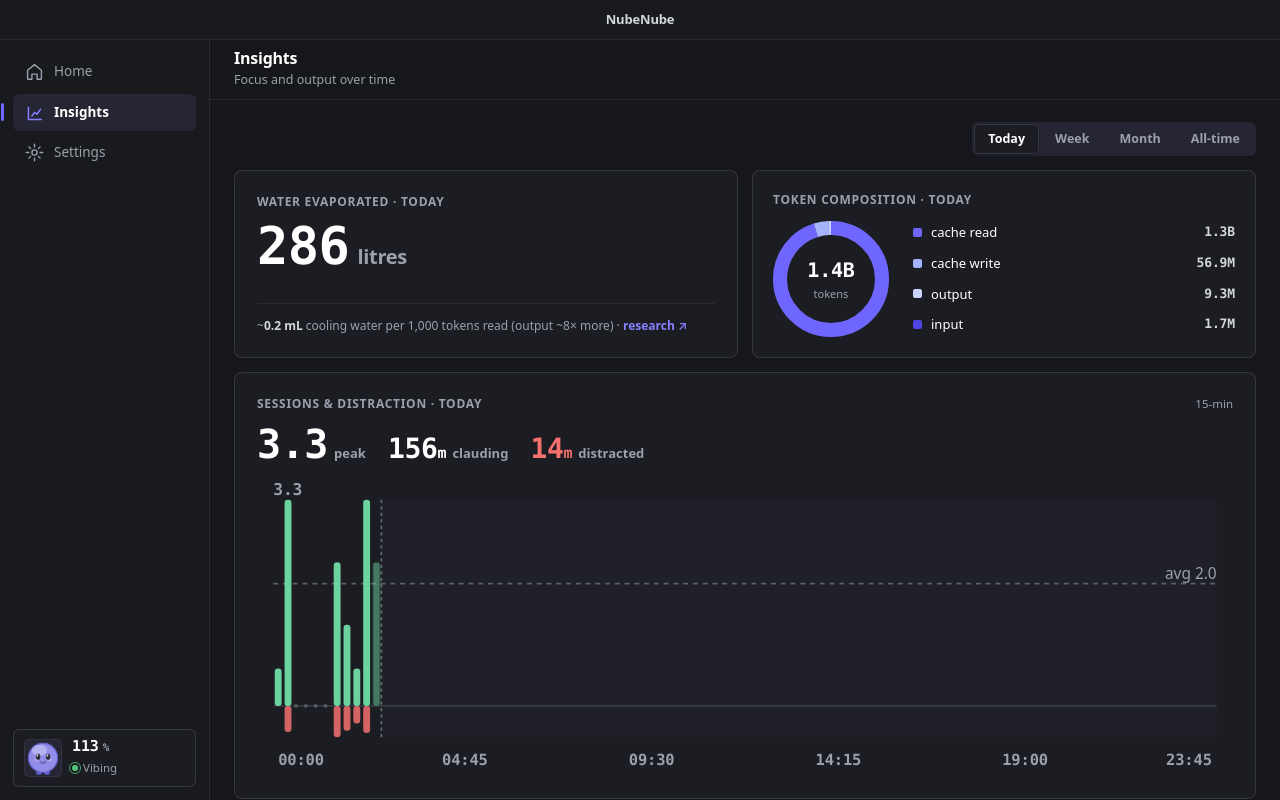
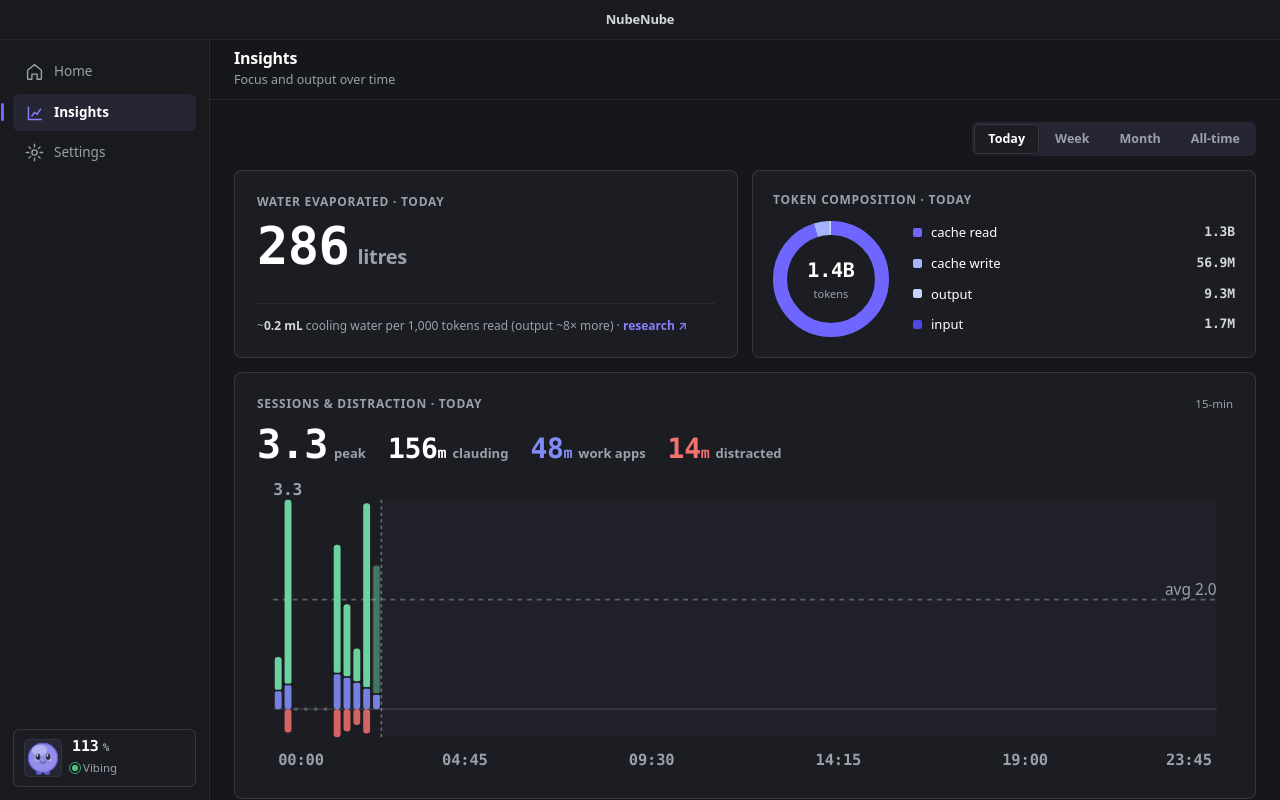
Before and after one commit to algebananazzzzz/nubenube, a React (Vite) app: page / in a window 1280 px wide. Both pictures are taken after a click on the button "View insights". Built offline with nearby package versions, Linux system fonts and the light colour scheme.

Commit message:
feat(work-apps): stack work under Claude in the Insights graph + work stat
Change-Id: I6e7d8f8ce3ed526de71fe3e6d96591ecb66b363b

```diff
--- a/src/pages/Insights.tsx
+++ b/src/pages/Insights.tsx
@@ -77,10 +77,12 @@ function SessionGraph({ series, dark, avg, bucketSecs }: { series: SessionPoint[
   const innerW = W - padL - padR, innerH = H - padT - padB
   const n = series.length
   const fracOf = (p: SessionPoint) => (p.present && bucketSecs > 0 ? Math.min(1, (p.distractSecs ?? 0) / bucketSecs) : 0)
-  const maxBar = Math.max(0.001, ...series.map((p) => p.avg))
+  const workFracOf = (p: SessionPoint) => (p.present && bucketSecs > 0 ? Math.min(1, (p.workSecs ?? 0) / bucketSecs) : 0)
+  const maxBar = Math.max(0.001, ...series.map((p) => p.avg)) // sessions peak → tier color + label
+  const maxUp = Math.max(0.001, ...series.map((p) => p.avg + workFracOf(p))) // stacked: work + sessions
   const maxFrac = Math.max(0, ...series.map(fracOf)) // 0..1
-  const pps = innerH / (maxBar + Math.max(maxFrac, 0.0001)) // shared pixels-per-unit
-  const topH = maxBar * pps
+  const pps = innerH / (maxUp + Math.max(maxFrac, 0.0001)) // shared pixels-per-unit
+  const topH = maxUp * pps
   const botH = innerH - topH
   const centerY = padT + topH
   const baseY = padT + innerH
@@ -121,20 +123,25 @@ function SessionGraph({ series, dark, avg, bucketSecs }: { series: SessionPoint[
         </>
       )}
 
-      {/* bars: sessions up (in-progress one breathes) · distraction down · dashed
-          nub at center for gaps · nothing for future/idle. */}
+      {/* bars: work layer (base, indigo) + Claude layer (stacked above) · distraction
+          down (red) · dashed nub at center for gaps · nothing for future/idle. */}
       {series.map((p, i) => {
         if (p.future) return null
         if (!p.present) {
           return <line key={i} x1={left(i)} y1={centerY} x2={left(i) + barW} y2={centerY} stroke="var(--faint)" strokeWidth={2} strokeDasharray="2 3" opacity={0.4} />
         }
-        const sh = Math.min(topH, p.avg * pps)
-        const dh = Math.min(botH, fracOf(p) * pps)
+        const wf = workFracOf(p)
+        const wh = Math.min(topH, wf * pps) // work layer (base, indigo)
+        const sh = Math.min(topH - wh, p.avg * pps) // Claude layer, stacked above work
+        const dh = Math.min(botH, fracOf(p) * pps) // distraction (downward, red)
+        const rx = Math.min(2, barW / 2)
         return (
           <g key={i}>
-            {p.avg > 0 && <rect x={left(i)} y={centerY - sh} width={barW} height={sh} rx={Math.min(2, barW / 2)} fill={sessColor} opacity={0.9}
+            {wh > 0 && <rect x={left(i)} y={centerY - wh} width={barW} height={wh} rx={rx} fill="var(--work)" opacity={0.9} />}
+            {p.avg > 0 && <rect x={left(i)} y={centerY - wh - sh} width={barW} height={sh} rx={rx} fill={sessColor} opacity={0.9}
               style={i === nowIdx ? { animation: 'nn-bar-pulse 1.8s ease-in-out infinite' } : undefined} />}
-            {dh > 0 && <rect x={left(i)} y={centerY} width={barW} height={dh} rx={Math.min(2, barW / 2)} fill="var(--critical)" opacity={0.85} />}
+            {wh > 0 && sh > 0 && <line x1={left(i)} y1={centerY - wh} x2={left(i) + barW} y2={centerY - wh} stroke="var(--surface)" strokeWidth={1} />}
+            {dh > 0 && <rect x={left(i)} y={centerY} width={barW} height={dh} rx={rx} fill="var(--critical)" opacity={0.85} />}
           </g>
         )
       })}
@@ -147,7 +154,7 @@ function SessionGraph({ series, dark, avg, bucketSecs }: { series: SessionPoint[
       {/* per-bucket hover targets */}
       {series.map((p, i) => (
         <rect key={`h${i}`} x={padL + i * cellW} y={padT} width={cellW} height={innerH} fill="transparent">
-          <title>{p.future ? `${p.label} · upcoming` : p.present ? `${p.label} · avg ${p.avg.toFixed(1)} sessions · ${fmtSecs(p.distractSecs ?? 0)} distracted (${fracOf(p).toFixed(2)})` : `${p.label} · no data`}</title>
+          <title>{p.future ? `${p.label} · upcoming` : p.present ? `${p.label} · avg ${p.avg.toFixed(1)} sessions · ${fmtSecs(p.workSecs ?? 0)} work · ${fmtSecs(p.distractSecs ?? 0)} distracted (${fracOf(p).toFixed(2)})` : `${p.label} · no data`}</title>
         </rect>
       ))}
     </svg>
@@ -164,8 +171,10 @@ function SessionsCard({ insights, range, dark }: { insights: InsightsData; range
   // (honest day_stats totals, matching Home + the breakdown card).
   const claudingSecs = insights.claudeActiveSecs ?? 0
   const distractTotal = insights.distractSecs ?? 0
+  const workAppTotal = insights.workAppSecs ?? 0
   const [claudingN, claudingU] = durParts(claudingSecs)
   const [distractN, distractU] = durParts(distractTotal)
+  const [workN, workU] = durParts(workAppTotal)
   // wall-clock seconds one bar spans, for the distraction-share denominator.
   const bucketSecs = range === 'today' ? 15 * 60 : range === 'week' ? 2 * 3600 : 24 * 3600
   return (
@@ -182,6 +191,10 @@ function SessionsCard({ insights, range, dark }: { insights: InsightsData; range
         <div style={{ display: 'flex', alignItems: 'baseline', gap: 6 }}>
           <span className="nn-num" style={{ fontSize: 28, fontWeight: 700, color: 'var(--ink)', lineHeight: 0.9 }}>{claudingN}<span style={{ fontSize: 15 }}>{claudingU}</span></span>
           <span style={{ fontSize: 13, color: 'var(--faint)', fontWeight: 600 }}>clauding</span>
+        </div>
+        <div style={{ display: 'flex', alignItems: 'baseline', gap: 6 }}>
+          <span className="nn-num" style={{ fontSize: 28, fontWeight: 700, color: 'var(--work)', lineHeight: 0.9 }}>{workN}<span style={{ fontSize: 15 }}>{workU}</span></span>
+          <span style={{ fontSize: 13, color: 'var(--faint)', fontWeight: 600 }}>work apps</span>
         </div>
         <div style={{ display: 'flex', alignItems: 'baseline', gap: 6 }}>
           <span className="nn-num" style={{ fontSize: 28, fontWeight: 700, color: 'var(--critical)', lineHeight: 0.9 }}>{distractN}<span style={{ fontSize: 15 }}>{distractU}</span></span>
```
